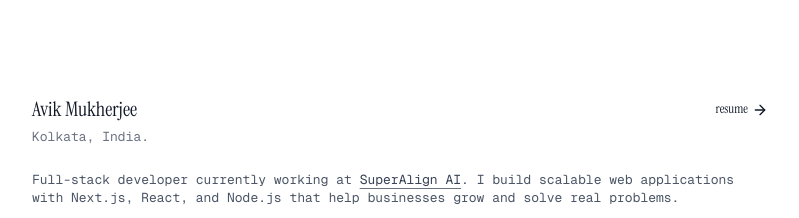
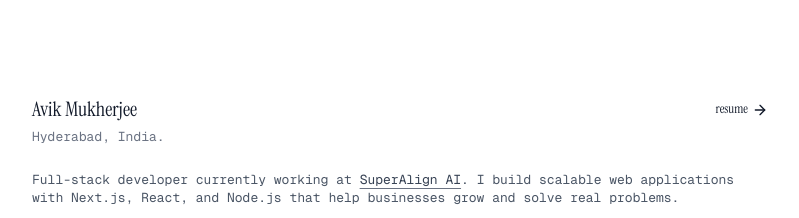
Before and after one commit to Avik-creator/avikmukherjee-portfolio-v2, a Next.js app: page / in a window 1280 px wide. Shown: the top 218 px of the page, without its empty margins (240-1039 px from the left). Built offline with nearby package versions, Linux system fonts and the light colour scheme.

Commit message:
Update page.tsx

```diff
--- a/app/(home)/page.tsx
+++ b/app/(home)/page.tsx
@@ -36,7 +36,7 @@ export default function Home() {
     <main className="mb-32 text-gray-700 dark:text-neutral-400">
       <Header
         name="Avik Mukherjee"
-        location="Kolkata, India."
+        location="Hyderabad, India."
       />
 
       <section className="mt-6">
```
